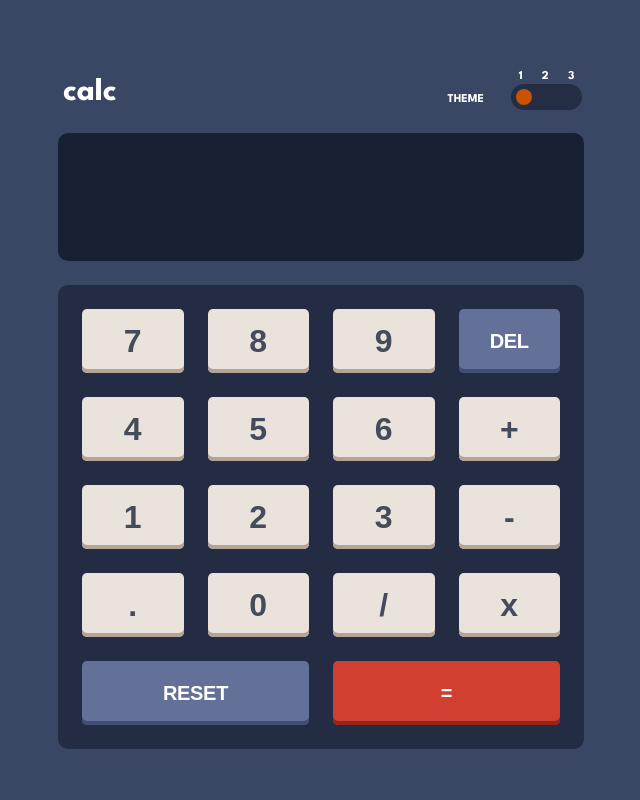
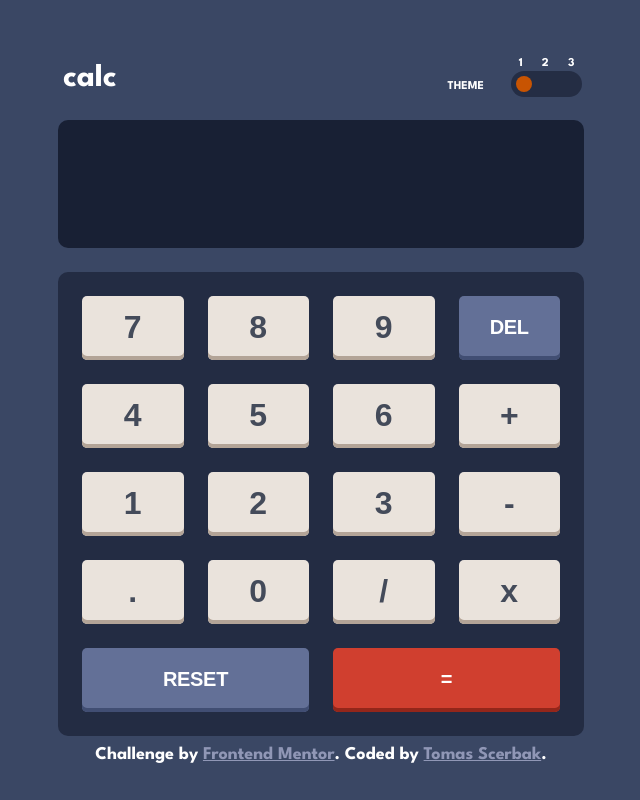
Before and after one commit to TomasScerbak/calculator-app, a React (Create React App) app: page / in a window 1280 px wide. Shown: the whole page, without its empty margins (319-959 px from the left). Built offline with nearby package versions, Linux system fonts and the light colour scheme.

Commit message:
add attribution component with styles

```diff
--- a/src/App.js
+++ b/src/App.js
@@ -5,6 +5,7 @@ import Calculator from "./components/Calculator";
 import Header from "./components/Header";
 import Display from "./components/Display";
 import Keyboard from "./components/Keyboard";
+import Attribution from "./components/Attribution";
 
 import { ThemeProvider } from "./store/theme-context";
 
@@ -31,6 +32,7 @@ const App = () => {
             />
             <Keyboard dispatch={dispatch} />
           </Calculator>
+          <Attribution />
         </Main>
       </ThemeProvider>
     </div>
--- /dev/null
+++ b/src/components/Attribution.jsx
@@ -0,0 +1,19 @@
+import React from "react";
+
+import classes from "./Attribution.module.css";
+
+const Attribution = () => {
+  return (
+    <section>
+      <div className={classes.attribution}>
+        Challenge by{" "}
+        <a href="https://www.frontendmentor.io?ref=challenge" target="_blank">
+          Frontend Mentor
+        </a>
+        . Coded by <a href="#">Tomas Scerbak</a>.
+      </div>
+    </section>
+  );
+};
+
+export default Attribution;
--- /dev/null
+++ b/src/components/Attribution.module.css
@@ -0,0 +1,21 @@
+.attribution {
+  font-size: 13px;
+  text-align: center;
+  color: white;
+  margin-top: 1rem;
+}
+.attribution a {
+  color: hsl(229, 21%, 64%);
+}
+
+@media screen and (min-width: 576px) {
+  .attribution {
+    font-size: 15px;
+  }
+}
+
+@media screen and (min-width: 900px) {
+  .attribution {
+    font-size: 18px;
+  }
+}
```
